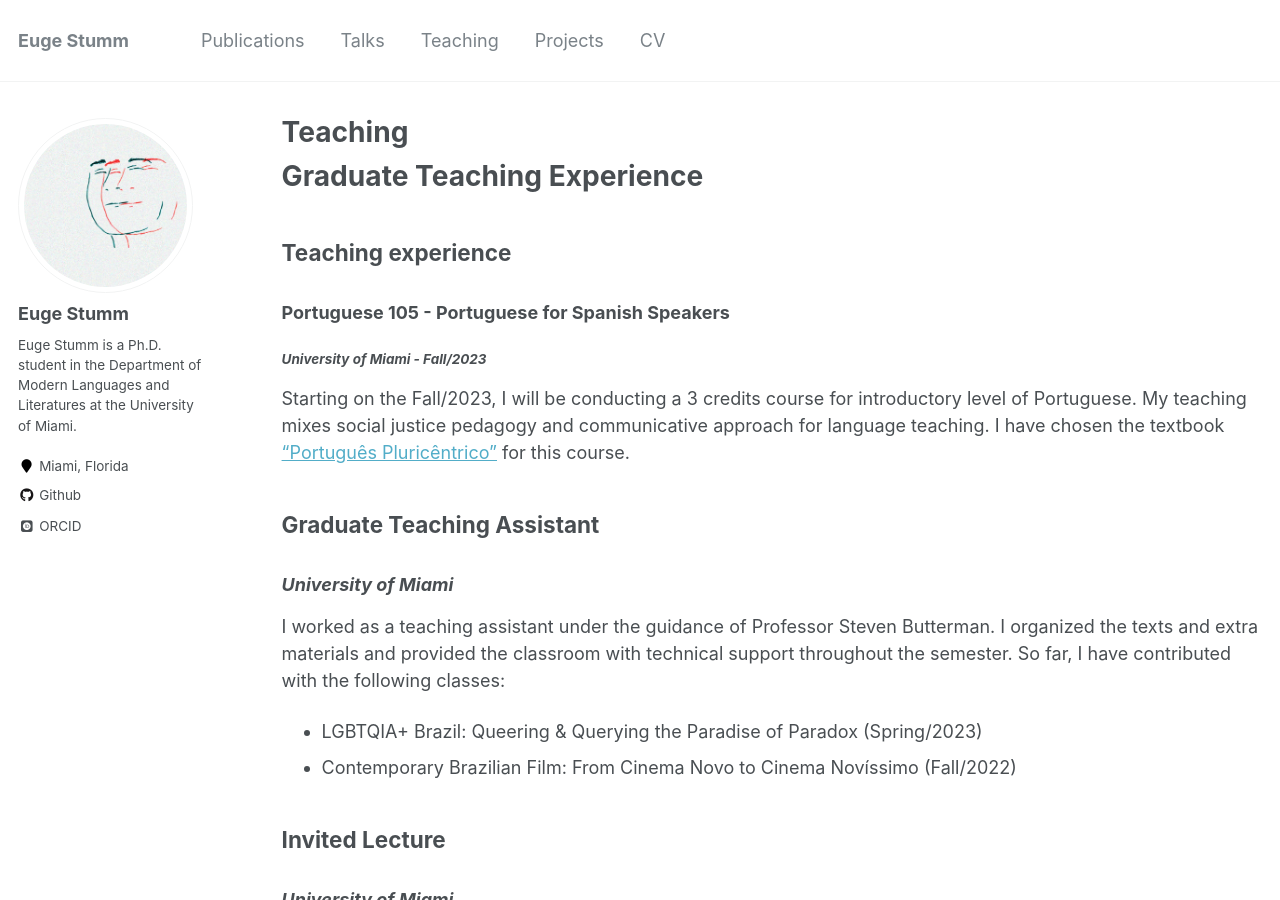
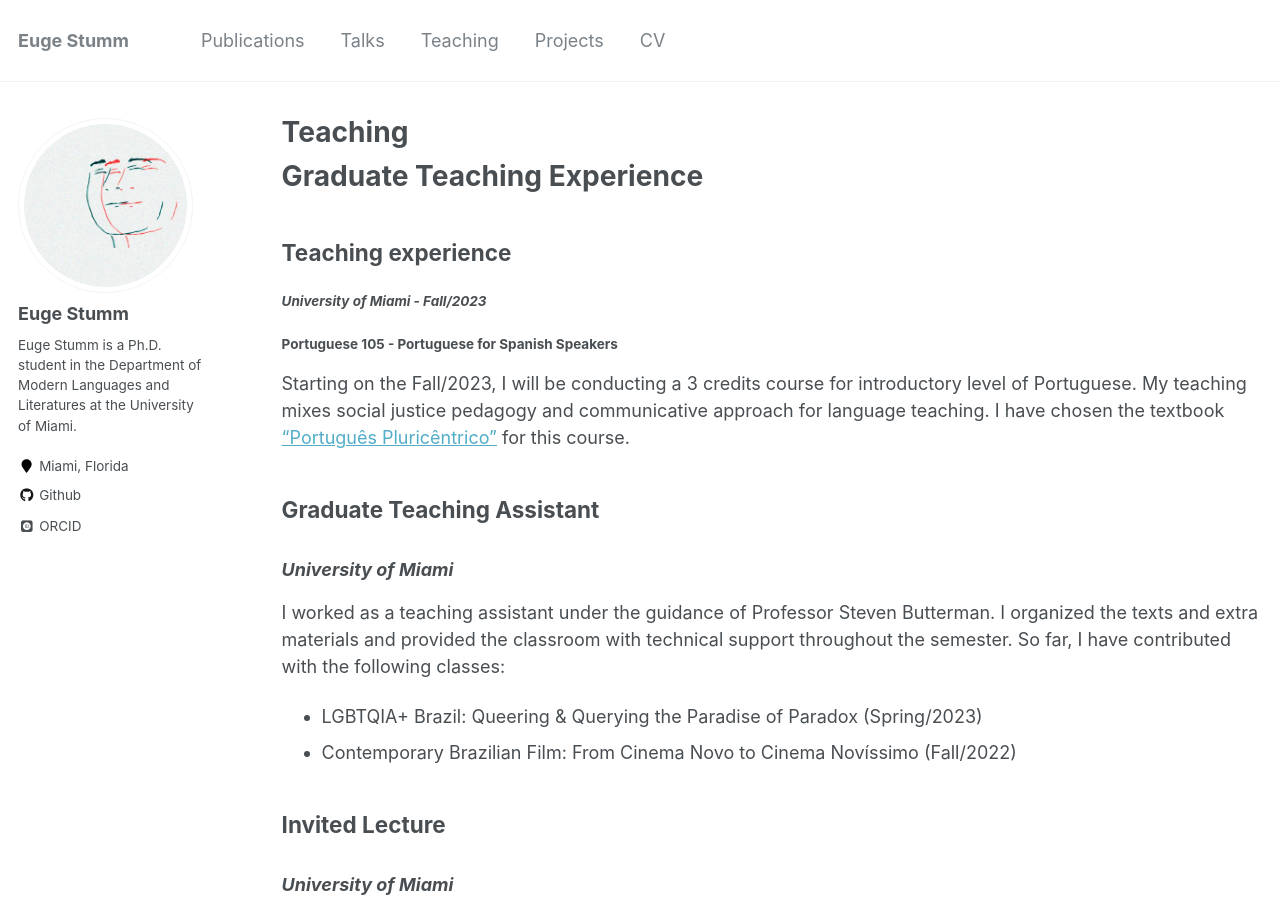
Before and after one commit to eugestumm/eugestumm.github.io, a Jekyll site: the page built from _pages/teaching.md, in a window 1280 px wide and 900 px high. Built offline with Jekyll 4.4.1, drawn with Linux system fonts in a browser that asks for light colours; some web fonts are replaced.

```diff
--- a/_pages/teaching.md
+++ b/_pages/teaching.md
@@ -8,8 +8,9 @@ author_profile: true
 # Graduate Teaching Experience
 
 ## Teaching experience
-### Portuguese 105 - Portuguese for Spanish Speakers
 #### *University of Miami - Fall/2023*
+#### Portuguese 105 - Portuguese for Spanish Speakers
+
 Starting on the Fall/2023, I will be conducting a 3 credits course for introductory level of Portuguese. My teaching mixes social justice pedagogy and communicative approach for language teaching. I have chosen the textbook ["Português Pluricêntrico"](https://escholarship.org/uc/item/9zs4s2p8) for this course.
 
 ## Graduate Teaching Assistant
```
